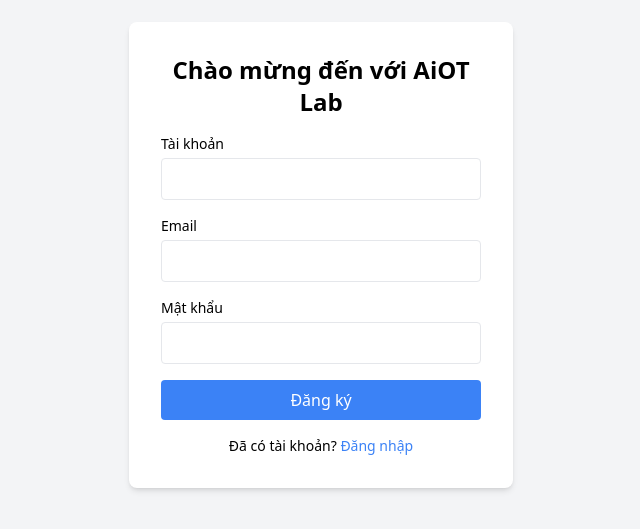
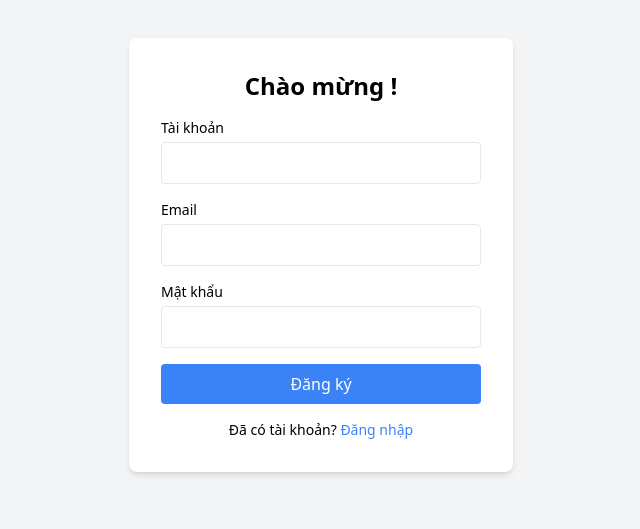
Before and after one commit to HoangNgn30/reading-web_FE, a React (Vite) app: page /signup in a window 1280 px wide. Shown: the part 145-674 px from the top of the page, without its empty margins (319-959 px from the left). Built offline with nearby package versions, Linux system fonts and the light colour scheme.

Commit message:
update signup

```diff
--- a/src/components/login/Login.tsx
+++ b/src/components/login/Login.tsx
@@ -70,7 +70,7 @@ const Login = () => {
                 {/* Đăng ký tài khoản */}
                 <div className="mt-4 text-center text-sm">
                     Bạn chưa có tài khoản?{' '}
-                    <a href="#" className="text-blue-500 hover:underline">
+                    <a href="/signup" className="text-blue-500 hover:underline">
                         Đăng ký tài khoản
                     </a>
                 </div>
--- a/src/components/signup/SignUp.tsx
+++ b/src/components/signup/SignUp.tsx
@@ -43,7 +43,7 @@ function Signup() {
     return (
         <div className="flex justify-center items-center min-h-screen bg-gray-100">
             <div className="bg-white p-8 rounded-lg shadow-md w-96">
-                <h2 className="text-2xl font-bold text-center mb-4">Chào mừng đến với AiOT Lab</h2>
+                <h2 className="text-2xl font-bold text-center mb-4">Chào mừng !</h2>
                 <form onSubmit={handleSubmit} className="space-y-4">
                     <div>
                         <label className="block text-sm font-medium">Tài khoản</label>
```
